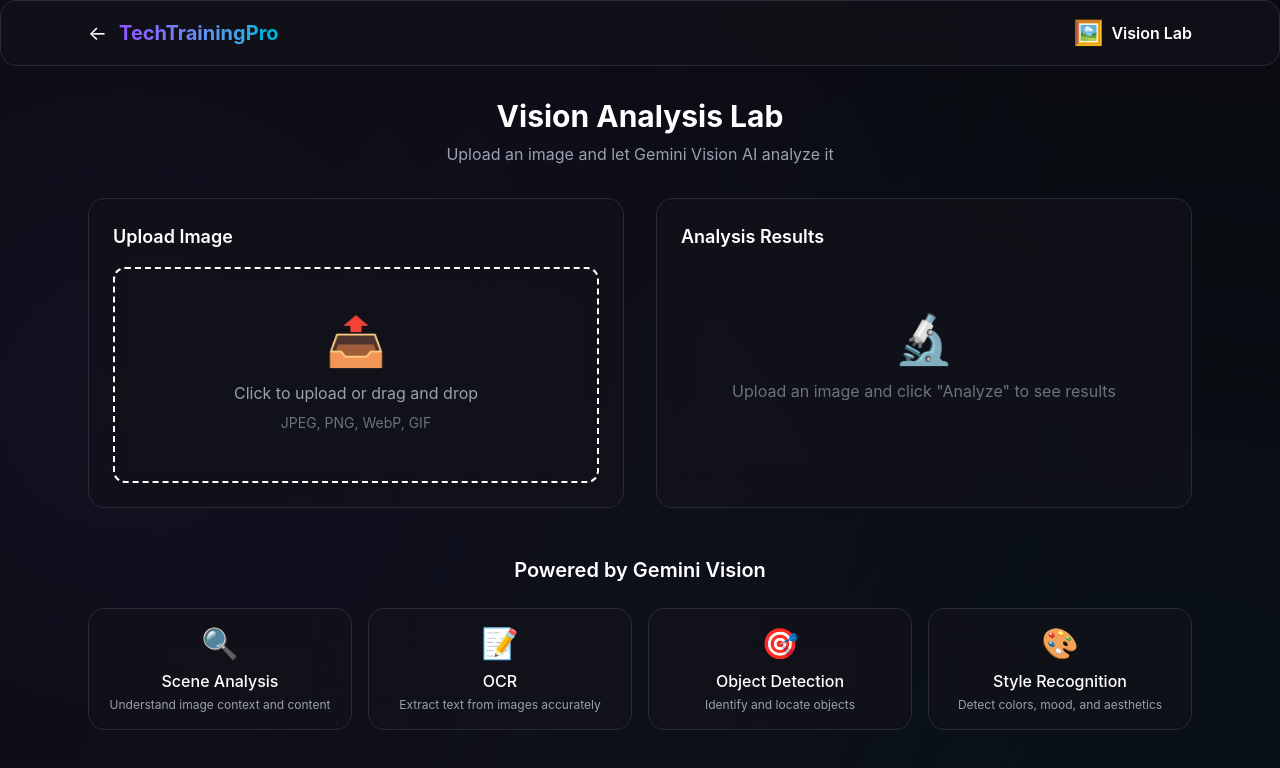
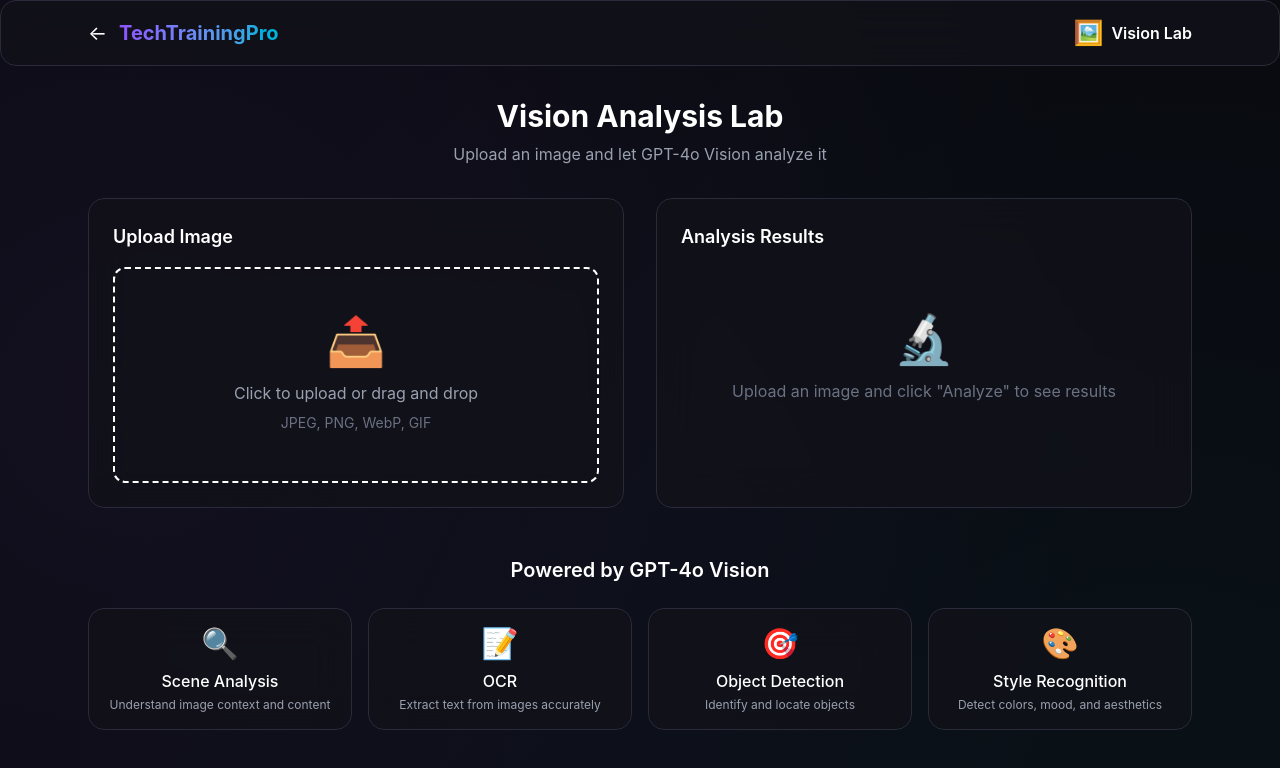
Before and after one commit to himanshu748/omnidev, a Next.js app in the folder frontend/: page /vision in a window 1280 px wide. Shown: the top 768 px of the page. Built offline with nearby package versions, Linux system fonts and the light colour scheme.

Commit message:
Update all frontend pages with OpenAI GPT-4o branding

```diff
--- a/frontend/src/app/chat/page.tsx
+++ b/frontend/src/app/chat/page.tsx
@@ -104,7 +104,7 @@
                     {messages.length === 0 ? (
                         <div className="text-center py-20">
                             <div className="text-6xl mb-4">🤖</div>
-                            <h2 className="text-2xl font-bold mb-2">Gemini 2.0 AI Chat</h2>
+                            <h2 className="text-2xl font-bold mb-2">GPT-4o AI Chat</h2>
                             <p className="text-gray-400 max-w-md mx-auto">
                                 Start a conversation! I can help with coding, cloud computing,
                                 technical questions, and more.
--- a/frontend/src/app/vision/page.tsx
+++ b/frontend/src/app/vision/page.tsx
@@ -89,7 +89,7 @@
             <div className="max-w-6xl mx-auto px-6 py-8">
                 <div className="text-center mb-8">
                     <h1 className="text-3xl font-bold mb-2">Vision Analysis Lab</h1>
-                    <p className="text-gray-400">Upload an image and let Gemini Vision AI analyze it</p>
+                    <p className="text-gray-400">Upload an image and let GPT-4o Vision analyze it</p>
                 </div>
 
                 <div className="grid lg:grid-cols-2 gap-8">
@@ -199,7 +199,7 @@
 
                 {/* Features */}
                 <div className="mt-12">
-                    <h2 className="text-xl font-semibold mb-6 text-center">Powered by Gemini Vision</h2>
+                    <h2 className="text-xl font-semibold mb-6 text-center">Powered by GPT-4o Vision</h2>
                     <div className="grid md:grid-cols-4 gap-4">
                         {[
                             { icon: "🔍", title: "Scene Analysis", desc: "Understand image context and content" },
```
